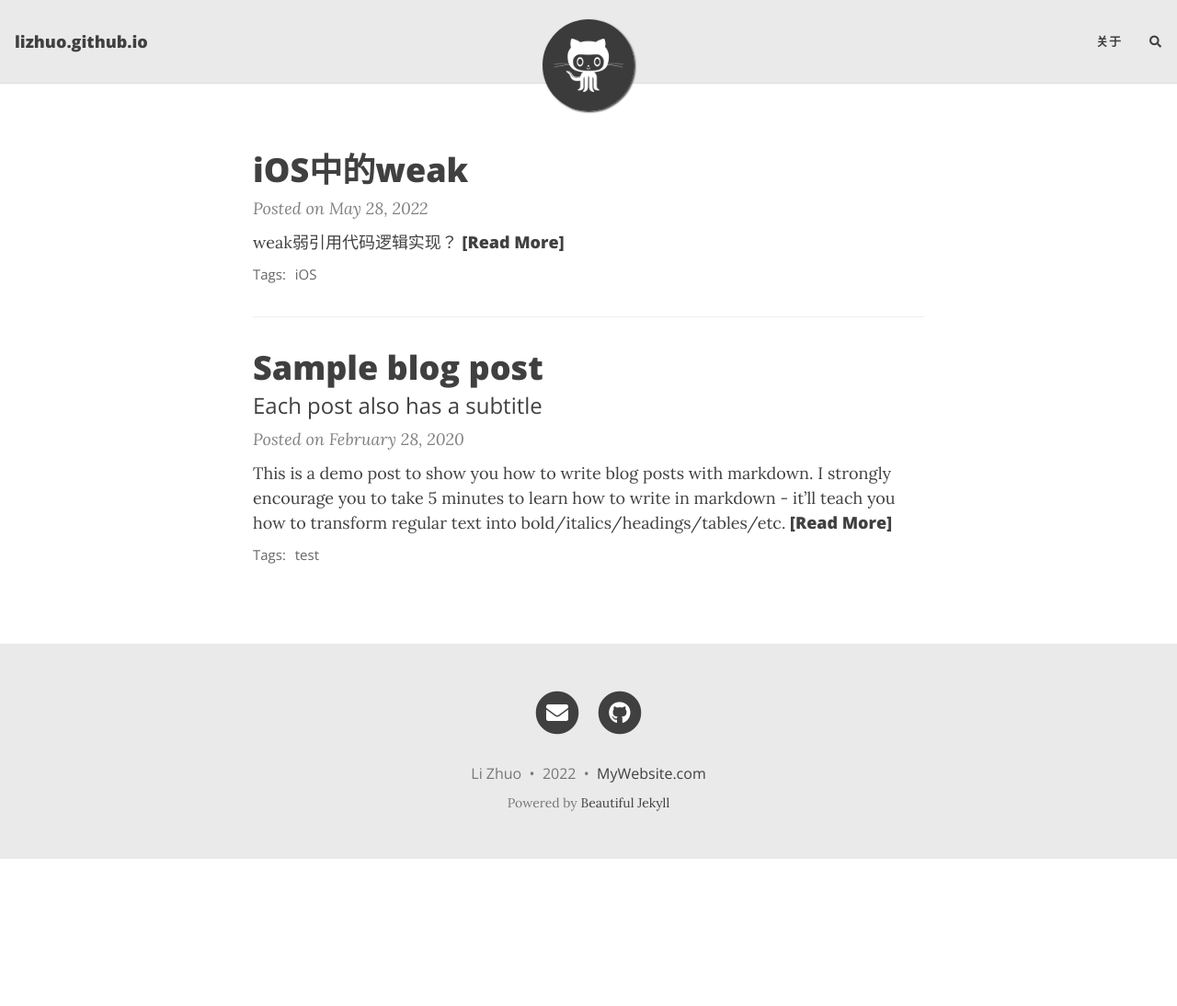
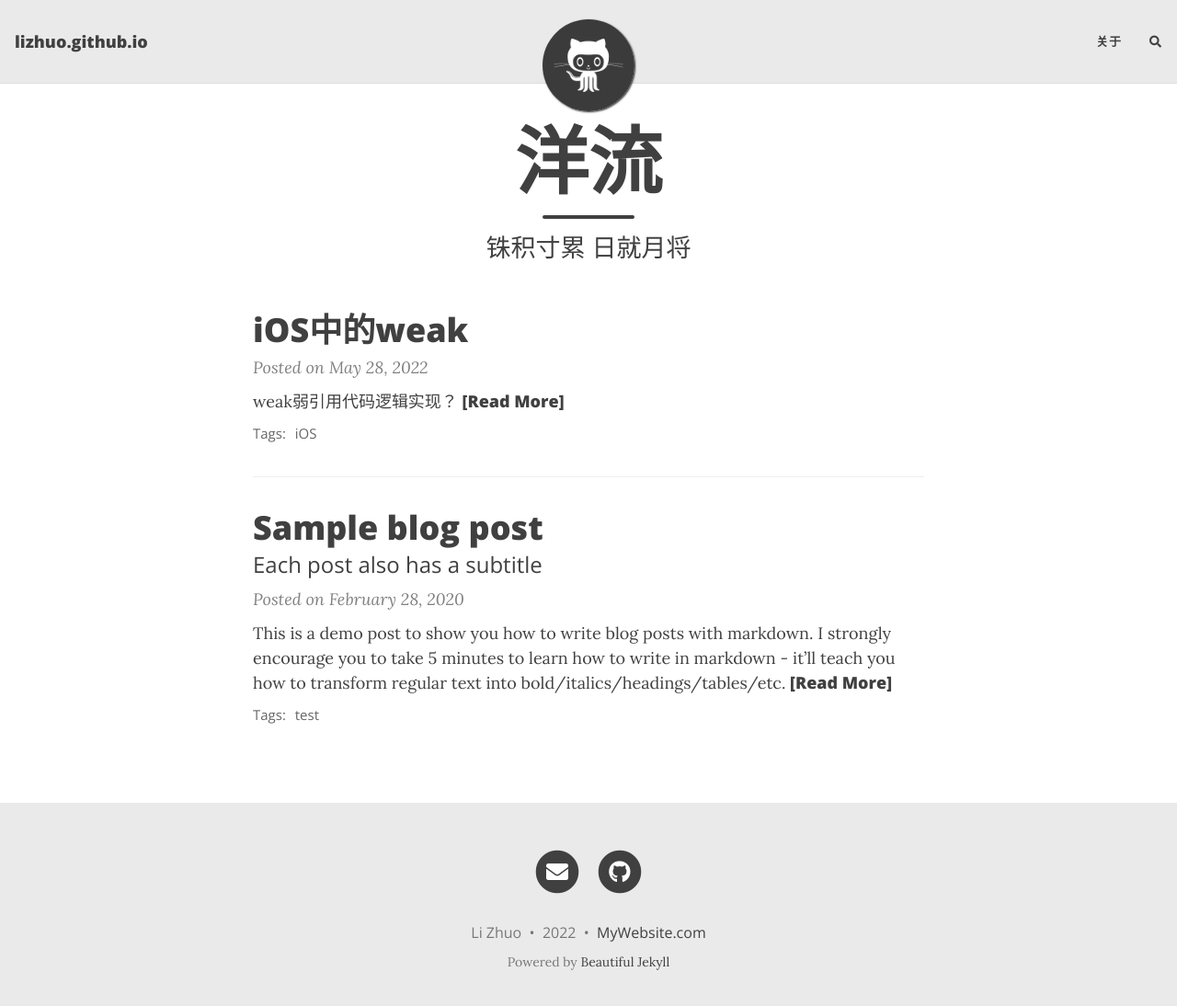
Before and after one commit to lizhuo2021/lizhuo.github.io, a Jekyll site: the page built from index.html, in a window 1280 px wide and 1107 px high. Shown: the top 1094 px of the window at 92% size. Built offline with Jekyll 4.4.1, drawn with Linux system fonts in a browser that asks for light colours; nearby versions of some CDN libraries; the list of posts is cut into pages by our own code; comment, search, counter and statistics services are not loaded.

Commit message:
Update index.html

```diff
--- a/index.html
+++ b/index.html
@@ -1,5 +1,5 @@
 ---
 layout: home
-<!-- title:  -->
+title: 洋流
 subtitle: 铢积寸累 日就月将
 ---
```
